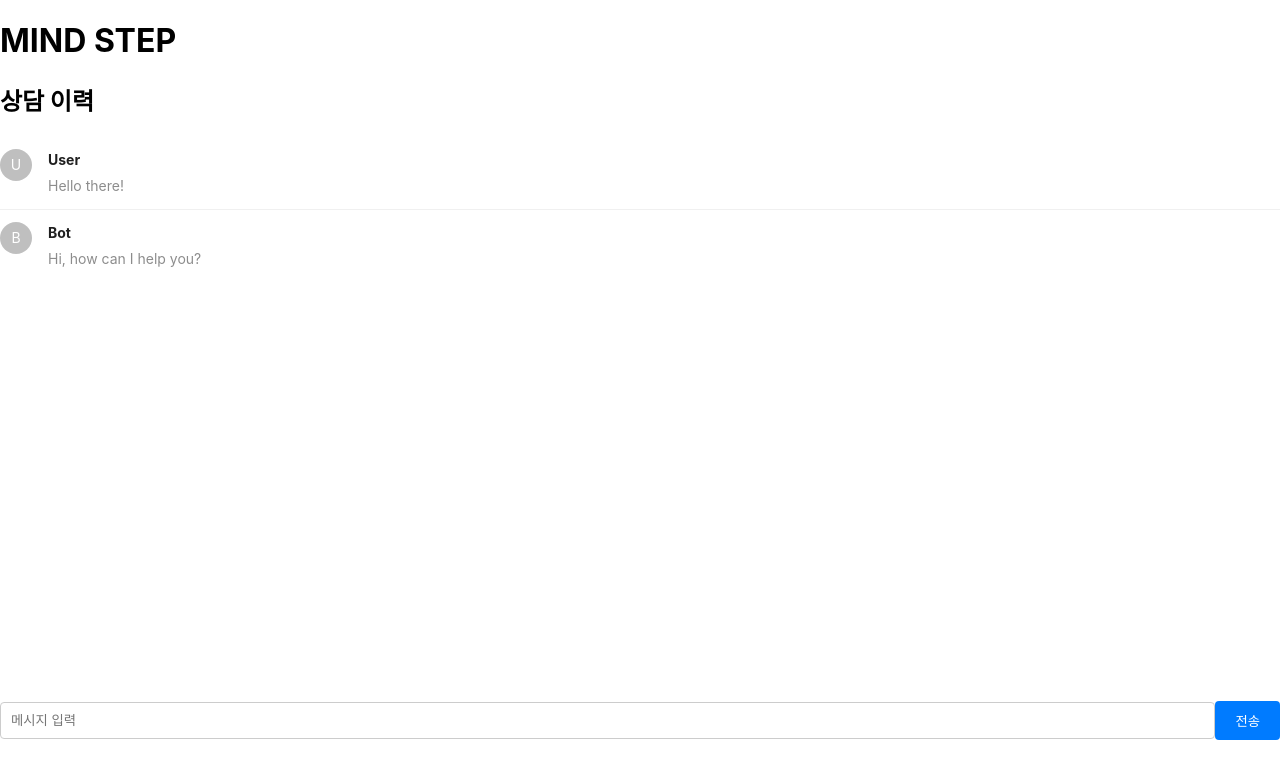
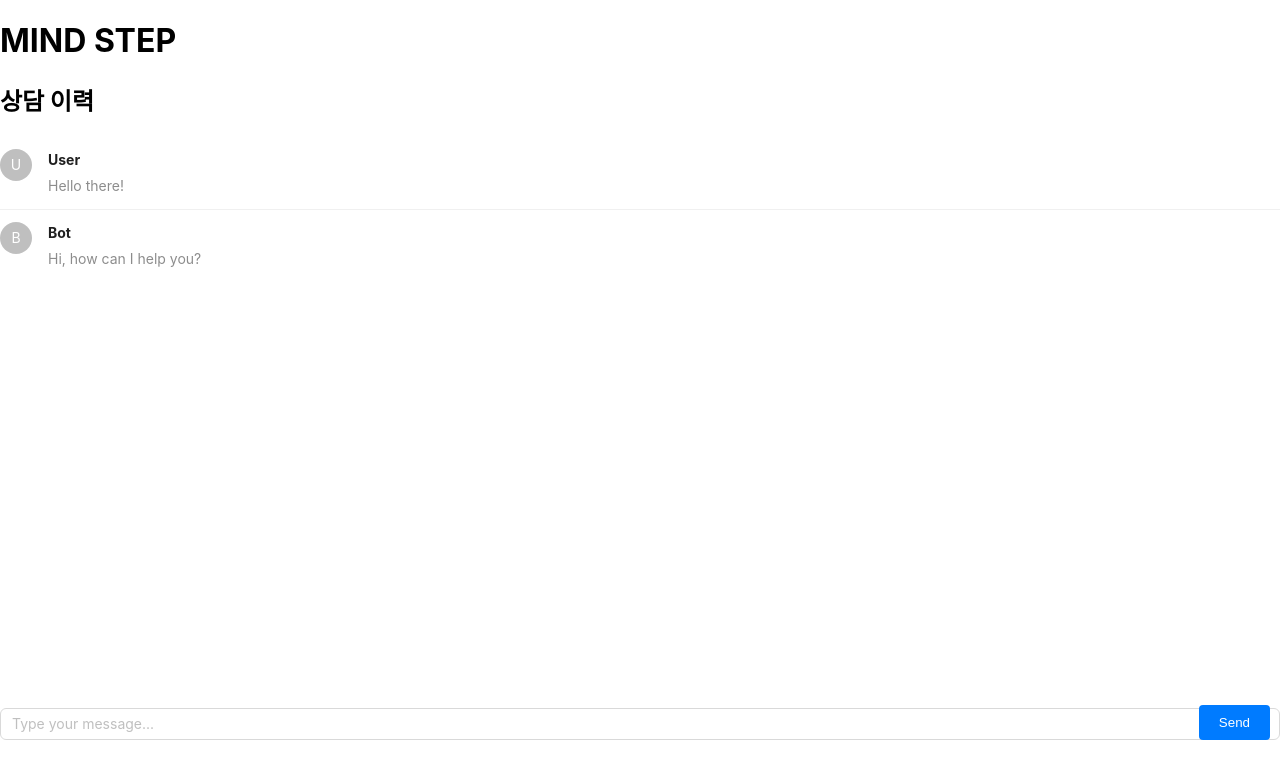
Before and after one commit to IDKNWHORU/MIND_STEP_CLIENT, a React (Create React App) app: page / in a window 1280 px wide. Shown: the top 778 px of the page. Built offline with nearby package versions, Linux system fonts and the light colour scheme.

Commit message:
update chat input field

```diff
--- a/package.json
+++ b/package.json
@@ -7,6 +7,7 @@
     "@testing-library/react": "^13.4.0",
     "@testing-library/user-event": "^13.5.0",
     "antd": "^5.8.4",
+    "gh-pages": "^6.0.0",
     "react": "^18.2.0",
     "react-dom": "^18.2.0",
     "react-scripts": "5.0.1",
@@ -38,5 +39,5 @@
       "last 1 safari version"
     ]
   },
-  "homepage": "https://idknwhoru.github.io/"
+  "homepage": "https://idknwhoru.github.io/MIND_STEP_CLIENT/"
 }
--- a/src/pages/Counseling.css
+++ b/src/pages/Counseling.css
@@ -6,6 +6,12 @@
   bottom: 60px;
   margin-top: 20px;
   width: 100%;
+}
+
+.send-button {
+  position: absolute;
+  right: 10px;
+  bottom: 0px;
 }
 
 .chat-input input {
--- a/src/pages/Counseling.jsx
+++ b/src/pages/Counseling.jsx
@@ -1,5 +1,6 @@
+import { useState } from "react";
 import "./Counseling.css"
-import { List, Avatar, Typography } from 'antd';
+import { List, Avatar, Typography, Input, Button } from 'antd';
 
 const { Text } = Typography;
 
@@ -8,8 +9,11 @@ const chatData = [
     { id: 2, sender: 'Bot', message: 'Hi, how can I help you?' },
 ];
 
-export const Counseling = _ => (
-    <>
+export const Counseling = _ => {
+    const [message, setMessage] = useState("");
+    const [messages, setMessages] = useState([]);
+
+    return <>
         <h2>상담 이력</h2>
         <List
             itemLayout="horizontal"
@@ -25,8 +29,15 @@ export const Counseling = _ => (
             )}
         />
         <div className="chat-input">
-            <input type="text" placeholder="메시지 입력" />
-            <button>전송</button>
+            <Input.TextArea
+                value={message}
+                onChange={(e) => setMessage(e.target.value)}
+                placeholder="Type your message..."
+                autoSize={{ minRows: 1, maxRows: 6 }}
+            />
+            <button className="send-button" onClick={() => console.log("Sending...")}>
+                Send
+            </button>
         </div>
     </>
-)
+}
```
Also changed, not shown: 1 other file (tests, documents, lock files or other folders).
